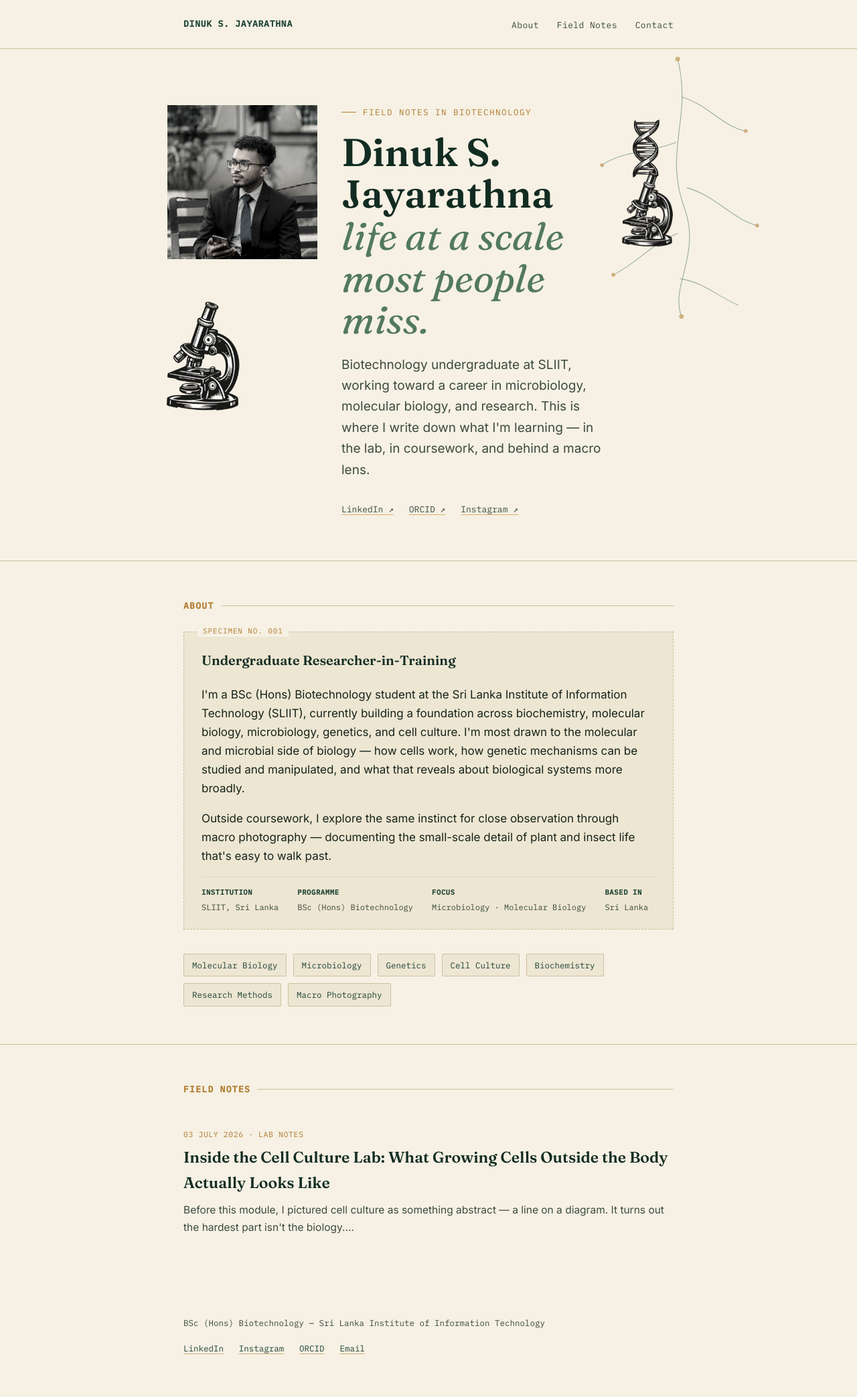
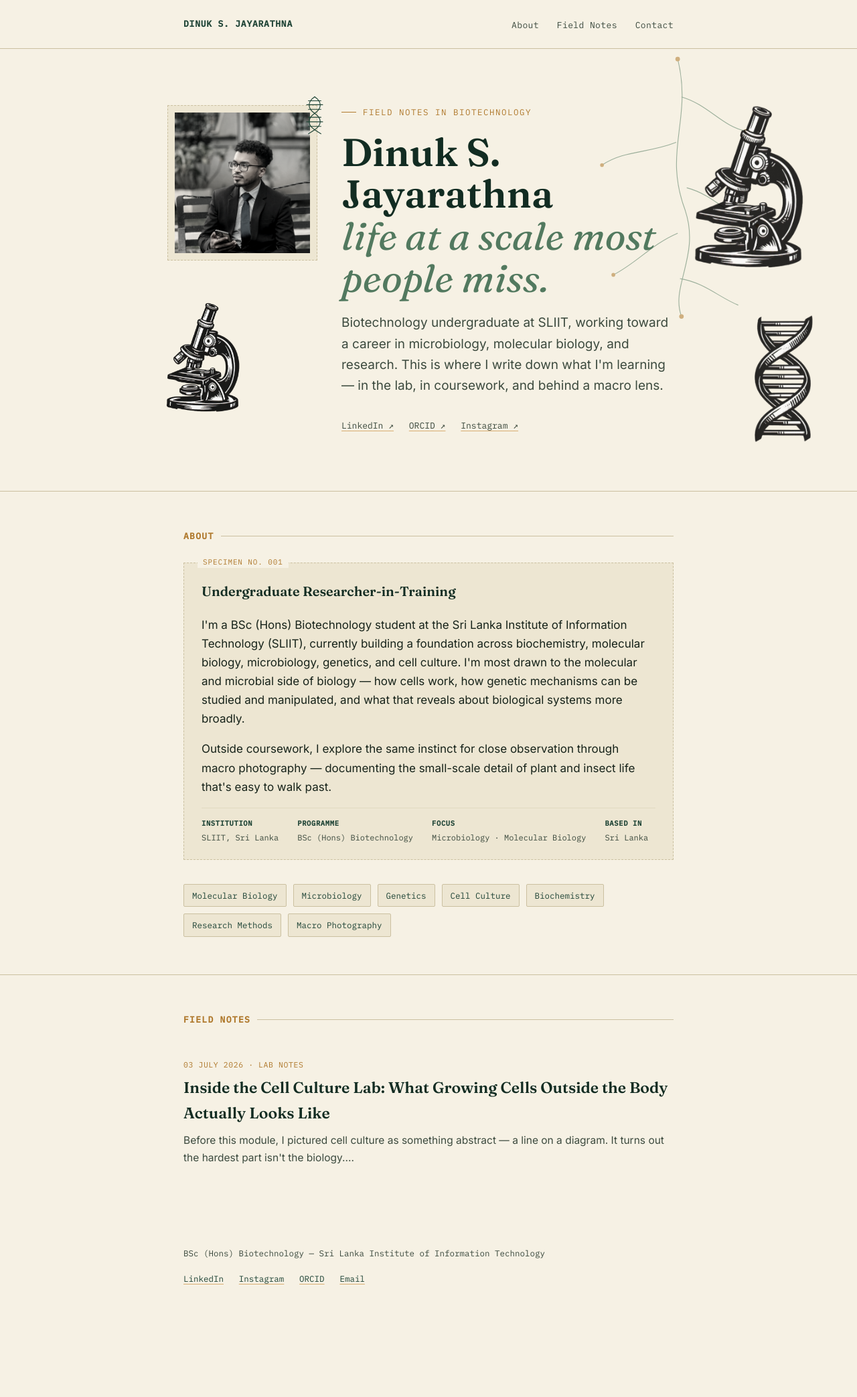
Before and after one commit to DinukSJayarathna/field-notes, a Jekyll site: the page built from index.html, in a window 1280 px wide. Shown: the whole page at 67% size. Built offline with Jekyll 4.4.1, drawn with Linux system fonts in a browser that asks for light colours; after the commit the page ends 1982 px from its top, so only the background shows below that.

Commit message:
Add files via upload

```diff
--- a/assets/css/style.css
+++ b/assets/css/style.css
@@ -110,6 +110,31 @@ a:focus-visible, button:focus-visible {
   pointer-events: none;
 }
 
+.hero-bg-icon {
+  position: absolute;
+  z-index: 0;
+  opacity: 0.85;
+  pointer-events: none;
+}
+
+.hero-bg-microscope {
+  width: 230px;
+  height: auto;
+  top: 18px;
+  right: 40px;
+}
+
+.hero-bg-dna {
+  width: 170px;
+  height: auto;
+  bottom: 10px;
+  right: 20px;
+}
+
+@media (max-width: 900px) {
+  .hero-bg-icon { display: none; }
+}
+
 .hero-grid {
   position: relative;
   z-index: 1;
@@ -126,24 +151,31 @@ a:focus-visible, button:focus-visible {
 
 .hero-content {
   position: relative;
-  padding-right: 100px;
-}
-
-@media (max-width: 640px) {
-  .hero-content { padding-right: 0; }
 }
 
 .specimen-photo {
+  position: relative;
   margin: 0;
+  border: 1px dashed var(--line);
+  background: var(--paper-dim);
+  padding: 10px;
 }
 
 .specimen-photo img {
   display: block;
   width: 100%;
-  height: 230px;
+  height: 210px;
   object-fit: cover;
   object-position: top center;
   filter: grayscale(90%) sepia(10%) contrast(1.05) brightness(1.02);
+}
+
+.icon-dna-small {
+  position: absolute;
+  top: -16px;
+  right: -14px;
+  width: 34px;
+  height: auto;
 }
 
 .icon-accent {
@@ -157,22 +189,6 @@ a:focus-visible, button:focus-visible {
   margin: 18px 0 0 -20px;
 }
 
-.icon-dna {
-  width: 78px;
-  height: auto;
-  position: absolute;
-  top: -8px;
-  right: 0;
-}
-
-.icon-microscope {
-  width: 108px;
-  height: auto;
-  position: absolute;
-  top: 66px;
-  right: -18px;
-}
-
 @media (max-width: 640px) {
   .hero-grid {
     grid-template-columns: 1fr;
@@ -182,7 +198,6 @@ a:focus-visible, button:focus-visible {
     margin: 0 auto 8px;
   }
   .icon-bacteria-side { display: none; }
-  .icon-dna, .icon-microscope { display: none; }
 }
 
 .eyebrow {
--- a/index.html
+++ b/index.html
@@ -22,18 +22,31 @@ title: Home
     </g>
   </svg>
 
+  <img class="hero-bg-icon hero-bg-microscope" src="{{ '/assets/img/microscope.png' | relative_url }}" alt="">
+  <img class="hero-bg-icon hero-bg-dna" src="{{ '/assets/img/dna.png' | relative_url }}" alt="">
+
   <div class="wrap hero-grid">
     <div class="hero-photo-col">
       <div class="specimen-photo">
         <img src="{{ '/assets/img/profile.jpg' | relative_url }}" alt="Portrait of Dinuk S. Jayarathna">
+
+        <svg class="icon-dna-small" viewBox="0 0 40 70" xmlns="http://www.w3.org/2000/svg" aria-hidden="true">
+          <g fill="none" stroke="#1F4436" stroke-width="1.4" stroke-linecap="round">
+            <path d="M20 3 C 33 12, 33 23, 20 32 C 7 41, 7 52, 20 61 C 26 65, 29 67, 31 68"/>
+            <path d="M20 3 C 7 12, 7 23, 20 32 C 33 41, 33 52, 20 61 C 14 65, 11 67, 9 68"/>
+            <line x1="9" y1="10" x2="31" y2="10"/>
+            <line x1="6" y1="17" x2="34" y2="17"/>
+            <line x1="9" y1="25" x2="31" y2="25"/>
+            <line x1="9" y1="39" x2="31" y2="39"/>
+            <line x1="6" y1="47" x2="34" y2="47"/>
+            <line x1="9" y1="55" x2="31" y2="55"/>
+          </g>
+        </svg>
       </div>
       <img class="icon-accent icon-bacteria-side" src="{{ '/assets/img/bacteria.png' | relative_url }}" alt="">
     </div>
 
     <div class="hero-content">
-      <img class="icon-accent icon-dna" src="{{ '/assets/img/dna.png' | relative_url }}" alt="">
-      <img class="icon-accent icon-microscope" src="{{ '/assets/img/microscope.png' | relative_url }}" alt="">
-
       <p class="eyebrow">Field Notes in Biotechnology</p>
       <h1>Dinuk S. Jayarathna<br><em>life at a scale most people miss.</em></h1>
       <p class="lede">Biotechnology undergraduate at SLIIT, working toward a career in microbiology, molecular biology, and research. This is where I write down what I'm learning — in the lab, in coursework, and behind a macro lens.</p>
```
